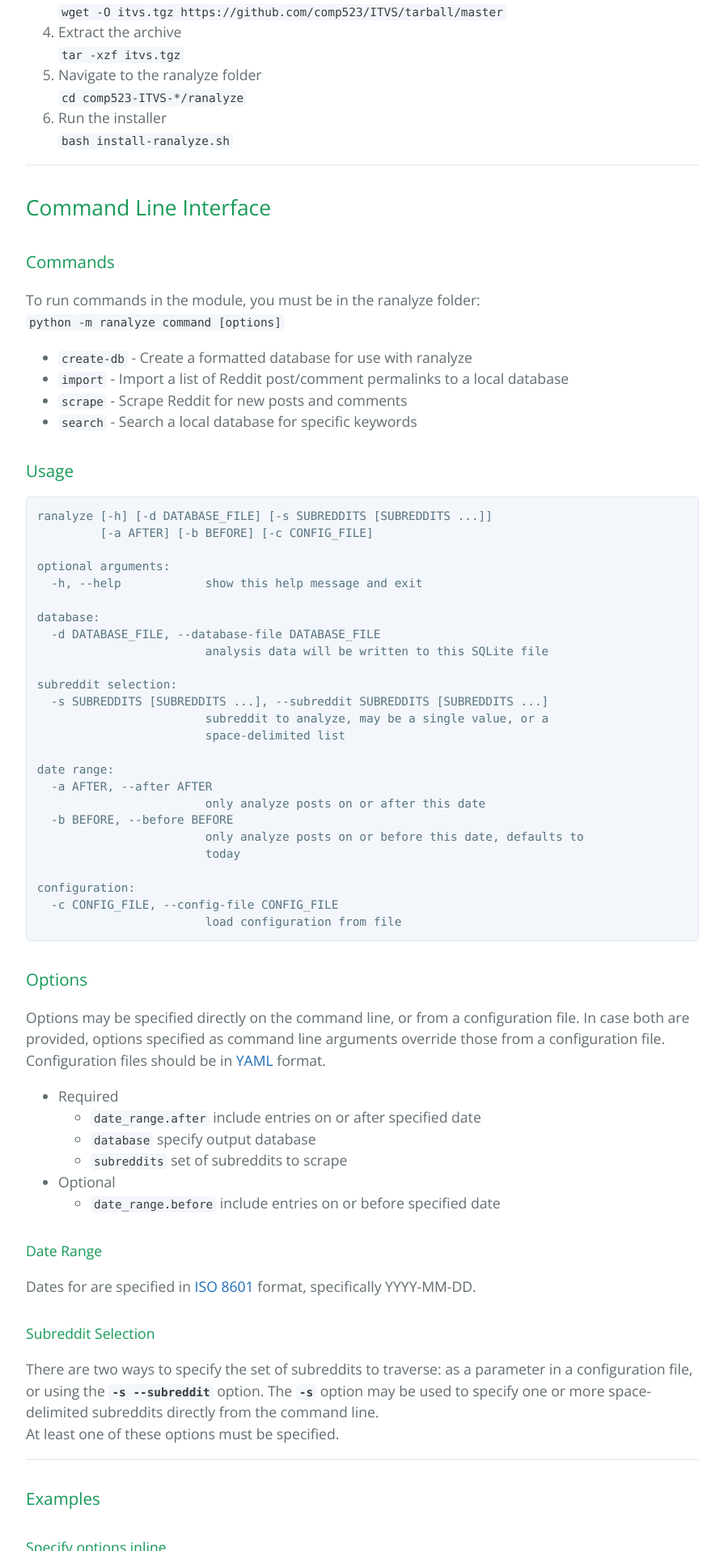
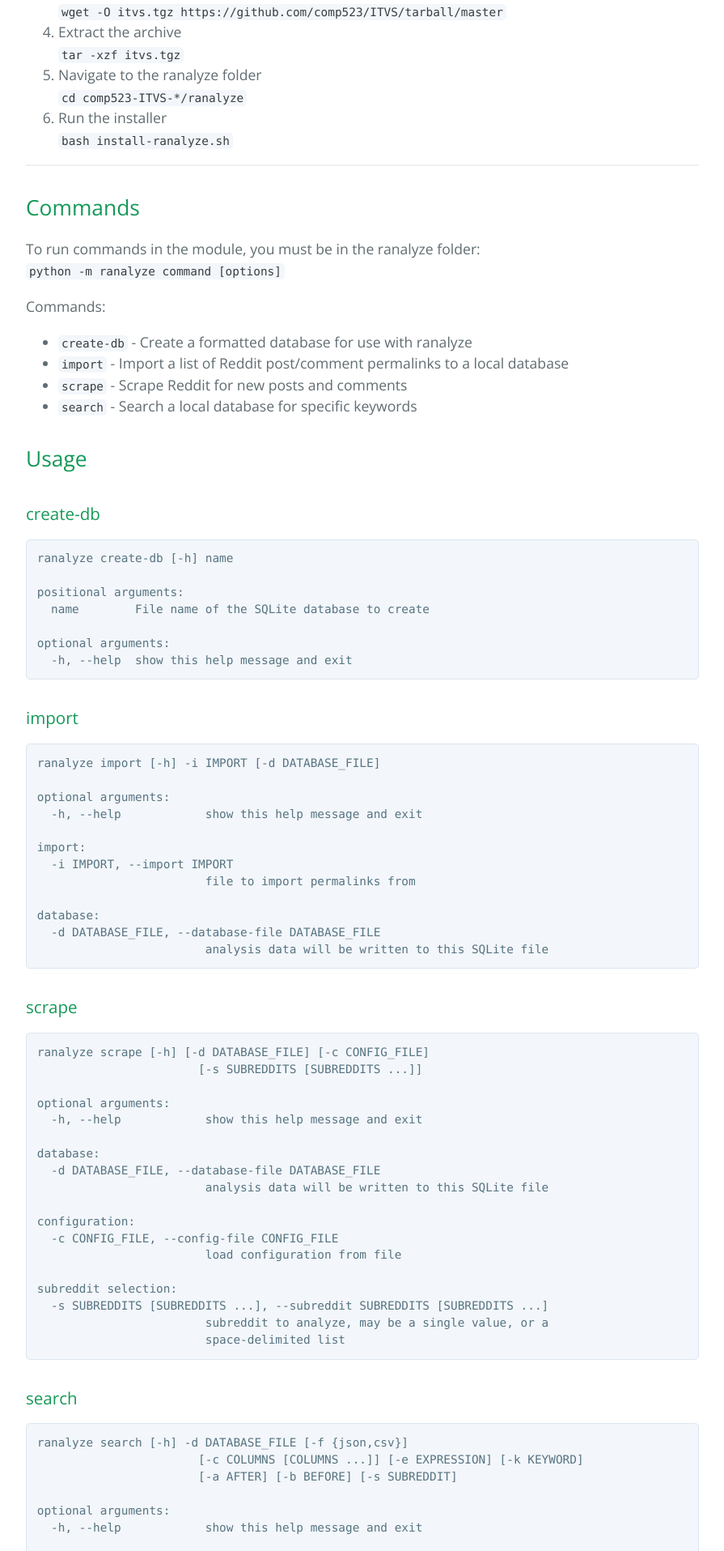
Before and after one commit to comp523/ITVS, a Jekyll site: the page built from ranalyze.md, in a window 1280 px wide. Shown: the part 405-2320 px from the top of the page at 81% size, without its empty margins (192-1087 px from the left). Built offline with Jekyll 4.4.1, drawn with Linux system fonts in a browser that asks for light colours; some of the changed text lies outside the part shown.

Commit message:
update docs

````diff
--- a/ranalyze.md
+++ b/ranalyze.md
@@ -27,24 +27,54 @@ title: ITVS | ranalyze
 
 ***
 
-## Command Line Interface
-
-### Commands
+## Commands
 
 To run commands in the module, you must be in the ranalyze folder:
 `python -m ranalyze command [options]`
+
+Commands:
 
  - `create-db` - Create a formatted database for use with ranalyze
  - `import` - Import a list of Reddit post/comment permalinks to a local database
  - `scrape` - Scrape Reddit for new posts and comments
  - `search` - Search a local database for specific keywords
 
-### Usage
+## Usage
 
+### create-db
 
 ```
-ranalyze [-h] [-d DATABASE_FILE] [-s SUBREDDITS [SUBREDDITS ...]]
-         [-a AFTER] [-b BEFORE] [-c CONFIG_FILE]
+ranalyze create-db [-h] name
+
+positional arguments:
+  name        File name of the SQLite database to create
+
+optional arguments:
+  -h, --help  show this help message and exit
+```
+
+### import
+
+```
+ranalyze import [-h] -i IMPORT [-d DATABASE_FILE]
+
+optional arguments:
+  -h, --help            show this help message and exit
+
+import:
+  -i IMPORT, --import IMPORT
+                        file to import permalinks from
+
+database:
+  -d DATABASE_FILE, --database-file DATABASE_FILE
+                        analysis data will be written to this SQLite file
+```
+
+### scrape
+
+```
+ranalyze scrape [-h] [-d DATABASE_FILE] [-c CONFIG_FILE]
+                       [-s SUBREDDITS [SUBREDDITS ...]]
 
 optional arguments:
   -h, --help            show this help message and exit
@@ -53,52 +83,86 @@ database:
   -d DATABASE_FILE, --database-file DATABASE_FILE
                         analysis data will be written to this SQLite file
 
+configuration:
+  -c CONFIG_FILE, --config-file CONFIG_FILE
+                        load configuration from file
+
 subreddit selection:
   -s SUBREDDITS [SUBREDDITS ...], --subreddit SUBREDDITS [SUBREDDITS ...]
                         subreddit to analyze, may be a single value, or a
                         space-delimited list
-
-date range:
-  -a AFTER, --after AFTER
-                        only analyze posts on or after this date
-  -b BEFORE, --before BEFORE
-                        only analyze posts on or before this date, defaults to
-                        today
-
-configuration:
-  -c CONFIG_FILE, --config-file CONFIG_FILE
-                        load configuration from file
 ```
 
-### Options
+### search
 
-Options may be specified directly on the command line, or from a configuration file.
-In case both are provided, options specified as command line arguments override
-those from a configuration file. Configuration files should be in [YAML](http://yaml.org/) format.
+```
+ranalyze search [-h] -d DATABASE_FILE [-f {json,csv}]
+                       [-c COLUMNS [COLUMNS ...]] [-e EXPRESSION] [-k KEYWORD]
+                       [-a AFTER] [-b BEFORE] [-s SUBREDDIT]
 
- - Required
-   - `date_range.after` include entries on or after specified date
-   - `database` specify output database
-   - `subreddits` set of subreddits to scrape
- - Optional
-   - `date_range.before` include entries on or before specified date
+optional arguments:
+  -h, --help            show this help message and exit
 
+database:
+  -d DATABASE_FILE, --database-file DATABASE_FILE
+                        SQLite database to search
 
-#### Date Range
+output:
+  -f {json,csv}, --format {json,csv}
+                        can be used to specify output format, available.
+                        default is json
+  -c COLUMNS [COLUMNS ...], --columns COLUMNS [COLUMNS ...]
+                        space-delimited list of columns to include in results
 
-Dates for are specified in [ISO 8601](http://www.iso.org/iso/home/standards/iso8601.htm)
-format, specifically YYYY-MM-DD.
-
-#### Subreddit Selection
-
-There are two ways to specify the set of subreddits to traverse: as a parameter in a configuration file,
-or using the **`-s --subreddit`** option. The **`-s`** option may be used to specify one or more space-delimited
-subreddits directly from the command line.
-At least one of these options must be specified.
+search criteria:
+  -e EXPRESSION, --expression EXPRESSION
+                        search using a boolean expression in the form: [not]
+                        "KEYWORD1" [and|or] [not] "KEYWORD2"
+  -k KEYWORD, --keyword KEYWORD
+                        specify search keywords/phrases
+  -a AFTER, --after AFTER
+                        only search posts on or after a specified date
+  -b BEFORE, --before BEFORE
+                        only search posts on or before a specified date
+  -s SUBREDDIT, --subreddit SUBREDDIT
+                        restrict search to specified subreddits
+```
 
 ***
 
-### Examples
+## Command Options
+
+### create-db
+
+{% capture tab-names %}
+Terminal
+{% endcapture %}
+
+{% capture tabs %}
+<span class="terminal-prompt">~/ITVS $</span> python -m ranalyze create-db reddit.db
+{% endcapture %}
+
+{% include demo.html %}
+
+### import
+
+{% capture tab-names %}
+Terminal
+posts.csv
+{% endcapture %}
+
+{% capture tabs %}
+<span class="terminal-prompt">~/ITVS $</span> python -m ranalyze -d reddit.db -i posts.csv \-/
+"https://www.reddit.com/r/Vaping/comments/56bow0/safe_to_say_i_found_my_brand/"
+"https://www.reddit.com/r/Vaping/comments/56bq0a/hellhound_handcheck/"
+"https://www.reddit.com/r/Vaping/comments/56bq5i/i_love_a_good_handcheck_but_even_the_crappy_blu/"
+"https://www.reddit.com/r/Vaping/comments/56br0j/if_your_tanks_spits_should_you_swallow/"
+"https://www.reddit.com/r/Vaping/comments/56btob/here_you_go_guys_this_is_one_of_my_favourites_ive/"
+{% endcapture %}
+
+{% include demo.html %}
+
+### scrape
 
 #### Specify options inline
 
@@ -107,7 +171,7 @@ Terminal
 {% endcapture %}
 
 {% capture tabs %}
-<span class="terminal-prompt">~/ITVS $</span> ranalyze -s vape vaping e-cigs -a 2016-08-26 -d reddit.db \-/
+<span class="terminal-prompt">~/ITVS $</span> python -m ranalyze scrape -s vape vaping e-cigs -a 2016-08-26 -d reddit.db
 {% endcapture %}
 
 {% include demo.html %}
@@ -119,7 +183,7 @@ Terminal
 {% endcapture %}
 
 {% capture tabs %}
-<span class="terminal-prompt">~/ITVS $</span> ranalyze -s vape -s vaping -s e-cigs -a 2016-08-26 -d reddit.db \-/
+<span class="terminal-prompt">~/ITVS $</span> python -m ranalyze scrape -s vape -s vaping -s e-cigs -d reddit.db
 {% endcapture %}
 
 {% include demo.html %}
@@ -132,14 +196,12 @@ config.yml
 {% endcapture %}
 
 {% capture tabs %}
-<span class="terminal-prompt">~/ITVS $</span> ranalyze -c config.yml \-/
+<span class="terminal-prompt">~/ITVS $</span> python -m ranalyze scrape -c config.yml \-/
 database: reddit.db
 subreddits:
   - vape
   - vaping
   - e-cigs
-date_range:
-  after: 2016-08-26
 {% endcapture %}
 
 {% include demo.html %}
@@ -152,7 +214,7 @@ config.yml
 {% endcapture %}
 
 {% capture tabs %}
-<span class="terminal-prompt">~/ITVS $</span> ranalyze -c config.yml -s vapenation -a 2016-08-26 \-/
+<span class="terminal-prompt">~/ITVS $</span> python -m ranalyze scrape -c config.yml -s vapenation \-/
 database: reddit.db
 subreddits:
   - vape
@@ -163,3 +225,98 @@ subreddits:
 {% include demo.html %}
 
 *all subreddits from config.yml and specified with the **`-s`** flag will be scraped.
+
+### search
+
+#### Basic Keyword Search
+
+{% capture tab-names %}
+Terminal
+{% endcapture %}
+
+{% capture tabs %}
+<span class="terminal-prompt">~/ITVS $</span> python -m ranalyze search -d reddit.db -k vape vapenation
+{% endcapture %}
+
+{% include demo.html %}
+
+*This example is equivalent to an expression search using `'vape' or 'vapenation'`
+
+#### Complex Expression Search
+
+**Example expression:** `'FDA' and not ('deeming' or 'popcorn')`
+**Explanation:** Search for posts and comments containing "FDA" containing
+neither "deeming" nor "popcorn".
+
+{% capture tab-names %}
+Terminal
+{% endcapture %}
+
+{% capture tabs %}
+<span class="terminal-prompt">~/ITVS $</span> python -m ranalyze search -d reddit.db -e "'FDA' and not ('deeming' or 'popcorn')"
+{% endcapture %}
+
+{% include demo.html %}
+
+#### Subreddit Restricted Search
+
+**Default search includes all subreddits in the database**
+
+{% capture tab-names %}
+Terminal
+{% endcapture %}
+
+{% capture tabs %}
+<span class="terminal-prompt">~/ITVS $</span> python -m ranalyze search -d reddit.db -k vape vapenation -s vaping
+{% endcapture %}
+
+{% include demo.html %}
+
+*This search will limit results to the `vaping` subreddit
+
+#### Date Restricted Search
+
+Dates are specified in [ISO 8601](http://www.iso.org/iso/home/standards/iso8601.htm)
+format, specifically YYYY-MM-DD.
+
+{% capture tab-names %}
+Terminal
+{% endcapture %}
+
+{% capture tabs %}
+<span class="terminal-prompt">~/ITVS $</span> python -m ranalyze search -d reddit.db -k vape vapenation -a 2016-09-20 -b 2016-09-30
+{% endcapture %}
+
+{% include demo.html %}
+
+*This search will limit results to the inclusive date-range [9/20/16, 9/30/16]
+
+#### Output Format
+
+**Default output format is JSON**
+
+Output as CSV:
+
+{% capture tab-names %}
+Terminal
+{% endcapture %}
+
+{% capture tabs %}
+<span class="terminal-prompt">~/ITVS $</span> python -m ranalyze search -d reddit.db -k vape vapenation -f csv
+{% endcapture %}
+
+{% include demo.html %}
+
+**Default output includes all fields**
+
+Output only certain columns:
+
+{% capture tab-names %}
+Terminal
+{% endcapture %}
+
+{% capture tabs %}
+<span class="terminal-prompt">~/ITVS $</span> python -m ranalyze search -d reddit.db -k vape vapenation -c id permalink text_content
+{% endcapture %}
+
+{% include demo.html %}
--- a/stylesheets/demo.css
+++ b/stylesheets/demo.css
@@ -6,12 +6,15 @@
 .demo .tab-headers {
     background-image: linear-gradient(120deg, #155799, #159957);
     padding: 8px 0;
+    font-size: 0;
 }
 
 .demo .tab-headers a {
     cursor: pointer;
     padding: 8px 8px 6px 8px;
     color: #FFF;
+    font-size: 16pt;
+    border-bottom: 3px solid transparent;
 }
 
 .demo .tab-headers a:hover {
@@ -19,7 +22,7 @@
 }
 
 .demo .tab-headers a.active {
-    border-bottom: 3px solid #159957;
+    border-color: #159957;
 }
 
 .demo .tabs {
````
